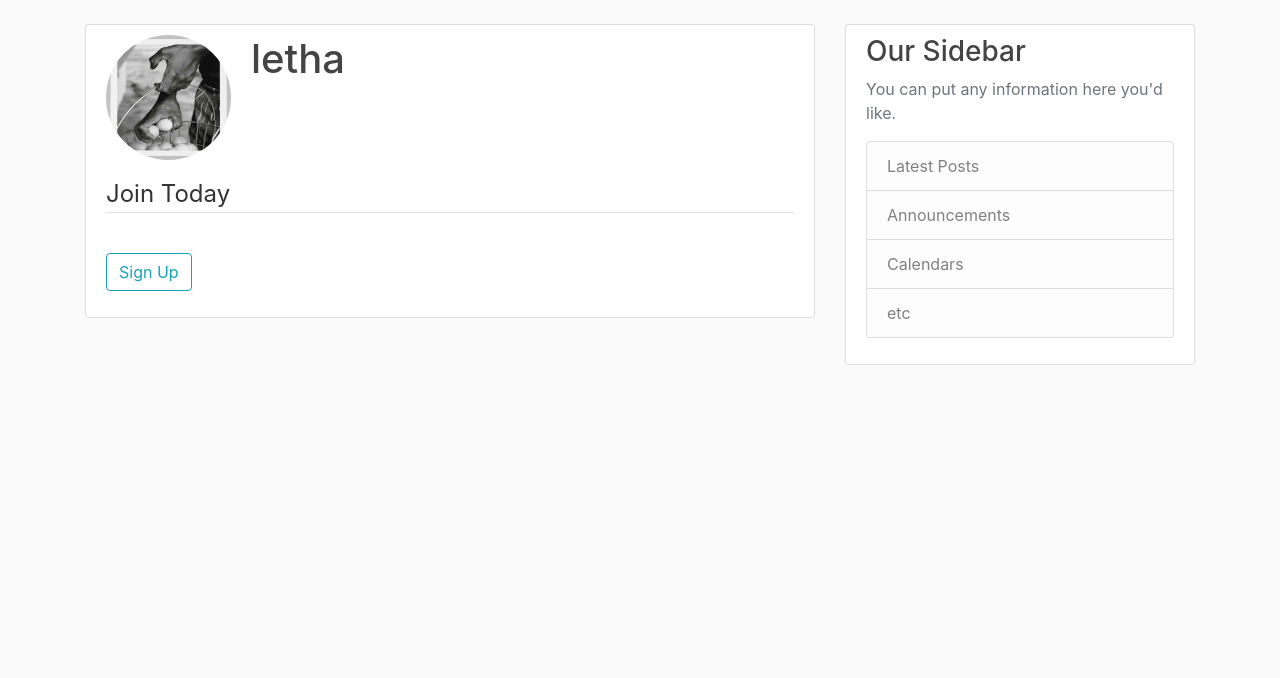
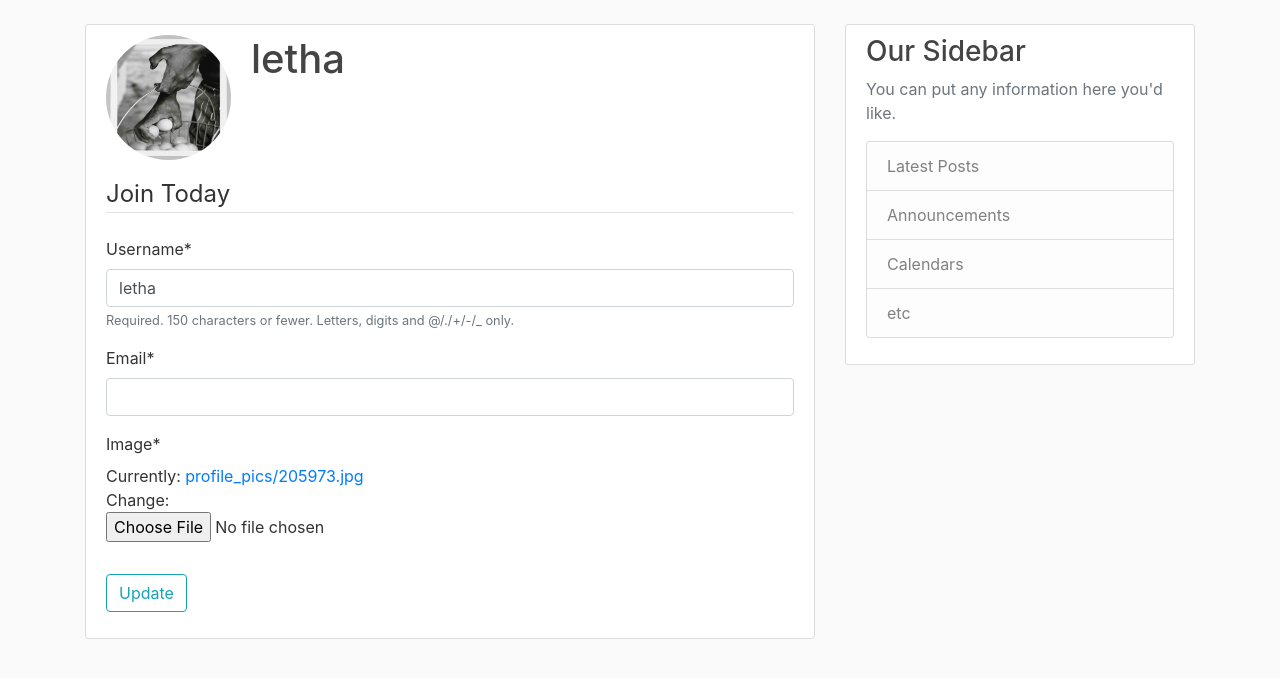
Before and after one commit to Thaileaf/Django, a Django app: page /profile/ in a window 1280 px wide. Shown: the part 56-734 px from the top of the page. Run offline with Django 3.2, Linux system fonts and the light colour scheme; a user stored in the database is signed in; data comes from the database, SQL or seed files in the repository; both versions use the stored data as it was after the commit; some libraries are stand-ins or nearby versions.

Commit message:
finished updating user profile

```diff
--- a/users/forms.py
+++ b/users/forms.py
@@ -20,6 +20,7 @@ class UserUpdateForm(forms.ModelForm):
 
 
 class ProfileUpdateForm(forms.ModelForm):
+
     class Meta:
         model = Profile
-        field = ['image']
+        fields = ['image']
--- a/users/templates/users/profile.html
+++ b/users/templates/users/profile.html
@@ -11,15 +11,16 @@
         </div>
       </div>
   <!-- FORM HERE -->
-        <form method="POST">
+        <form method="POST" enctype="multipart/form-data">
             {% csrf_token %}
             <fieldset class="form-group">
                 <legend class="border-bottom mb-4">Join Today</legend>
-                {{ form|crispy }}
+                {{ u_form|crispy }}
+                {{ p_form|crispy }}
 
             </fieldset>
             <div class="form-group">
-                <button class="btn btn-outline-info" type="submit">Sign Up</button>
+                <button class="btn btn-outline-info" type="submit">Update</button>
             </div>
         </form>
     </div>
--- a/users/views.py
+++ b/users/views.py
@@ -18,9 +18,20 @@ def register(request):
 
 @login_required
 def profile(request):
-    u_form = UserUpdateForm();
-    p_form = ProfileUpdateForm();
-
+    if request.method == 'POST':
+        u_form = UserUpdateForm(request.POST,
+                                instance=request.user);
+        p_form = ProfileUpdateForm(request.POST,
+                                   request.FILES,
+                                   instance=request.user.profile);
+        if u_form.is_valid() and p_form.is_valid:
+            u_form.save()
+            p_form.save()
+            messages.success(request, f'Your account has been updated')
+            return redirect('profile')
+    else:
+        u_form = UserUpdateForm(instance=request.user);
+        p_form = ProfileUpdateForm(instance=request.user.profile);
     context = {
         'u_form': u_form,
         'p_form': p_form,
```
Also changed, not shown: db.sqlite3.
